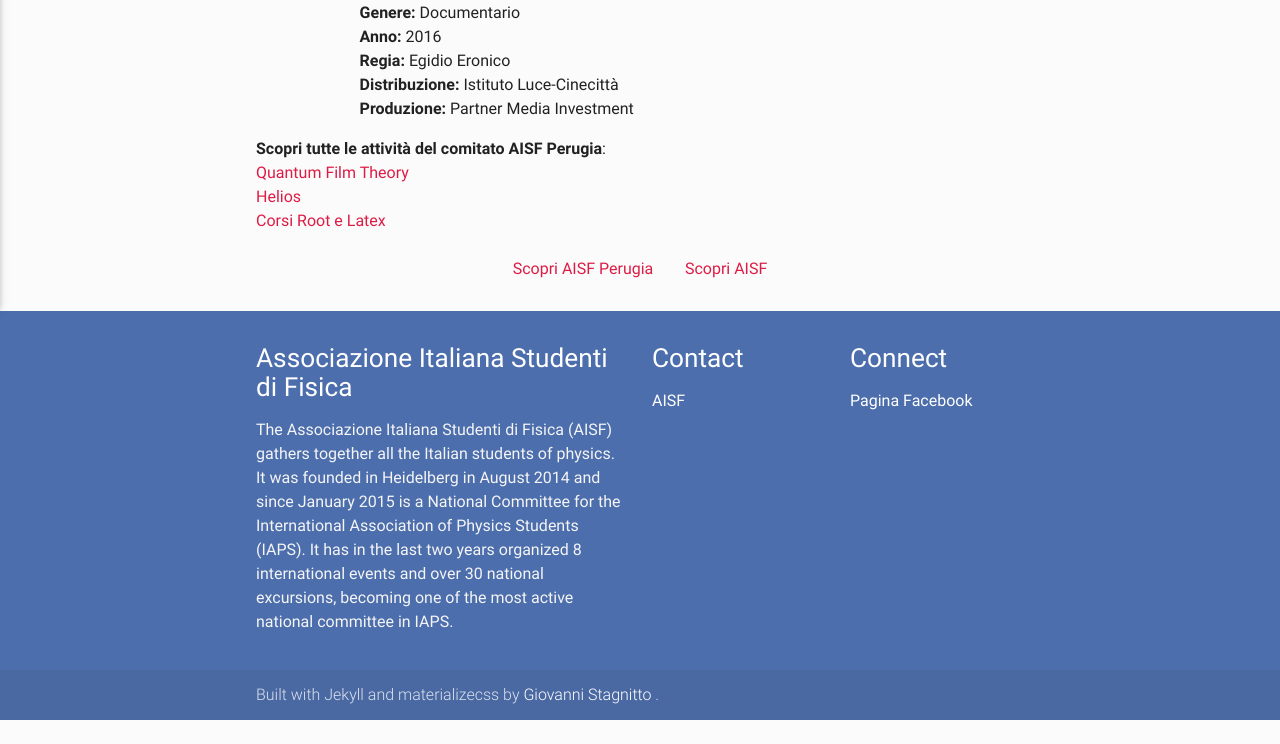
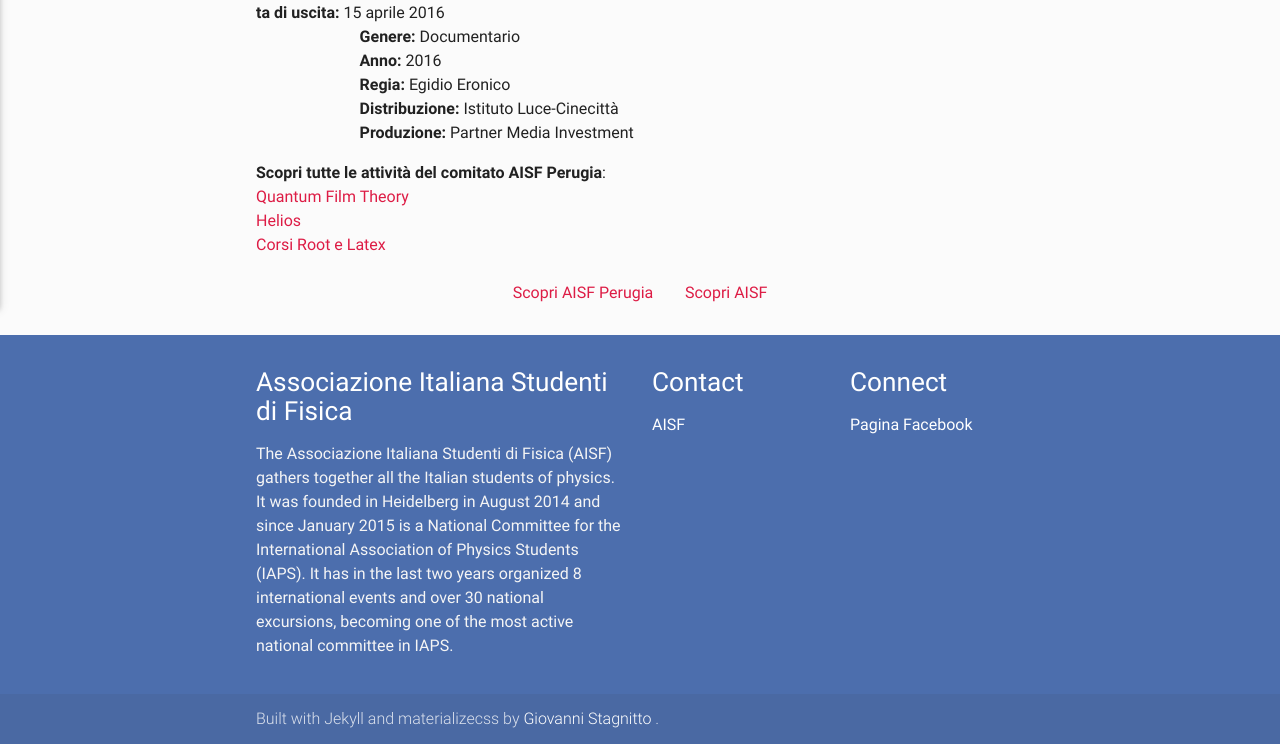
Before and after one commit to ai-sf/aisf_perugia, a Jekyll site: the page built from ProssimiEventi.html, in a window 1280 px wide. Shown: the part 652-1396 px from the top of the page. Built offline with Jekyll 4.4.1, drawn with Linux system fonts in a browser that asks for light colours; nearby versions of some CDN libraries; before the commit the page ends 1372 px from its top, so only the background shows below that.

Commit message:
Update ProssimiEventi.html

```diff
--- a/ProssimiEventi.html
+++ b/ProssimiEventi.html
@@ -18,7 +18,7 @@
 
 
 <ul type="square">
-<li><b>&nbsp; &nbsp; &nbsp; &nbsp; &nbsp; &nbsp; &nbsp;&nbsp; &nbsp; &nbsp; &nbsp; &nbsp; &nbsp; &nbsp;Data di uscita:</b> 15 aprile 2016</li>
+&nbsp; &nbsp; &nbsp; &nbsp; &nbsp; &nbsp; &nbsp;&nbsp; &nbsp; &nbsp; &nbsp; &nbsp; &nbsp; &nbsp;<li><b>ta di uscita:</b> 15 aprile 2016</li>
 <li><b>&nbsp; &nbsp; &nbsp; &nbsp; &nbsp; &nbsp; &nbsp;&nbsp; &nbsp; &nbsp; &nbsp; &nbsp; &nbsp; &nbsp;Genere:</b> Documentario</li>
 <li><b>&nbsp; &nbsp; &nbsp; &nbsp; &nbsp; &nbsp; &nbsp;&nbsp; &nbsp; &nbsp; &nbsp; &nbsp; &nbsp; &nbsp;Anno:</b> 2016</li>
 <li><b>&nbsp; &nbsp; &nbsp; &nbsp; &nbsp; &nbsp; &nbsp;&nbsp; &nbsp; &nbsp; &nbsp; &nbsp; &nbsp; &nbsp;Regia:</b> Egidio Eronico</li>
```
